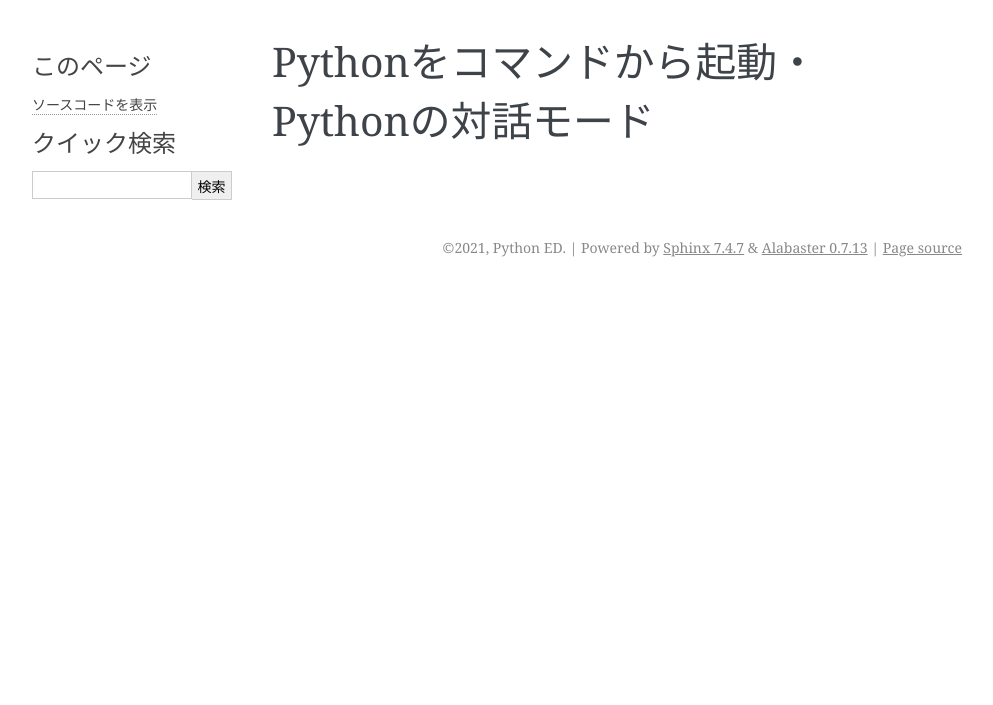
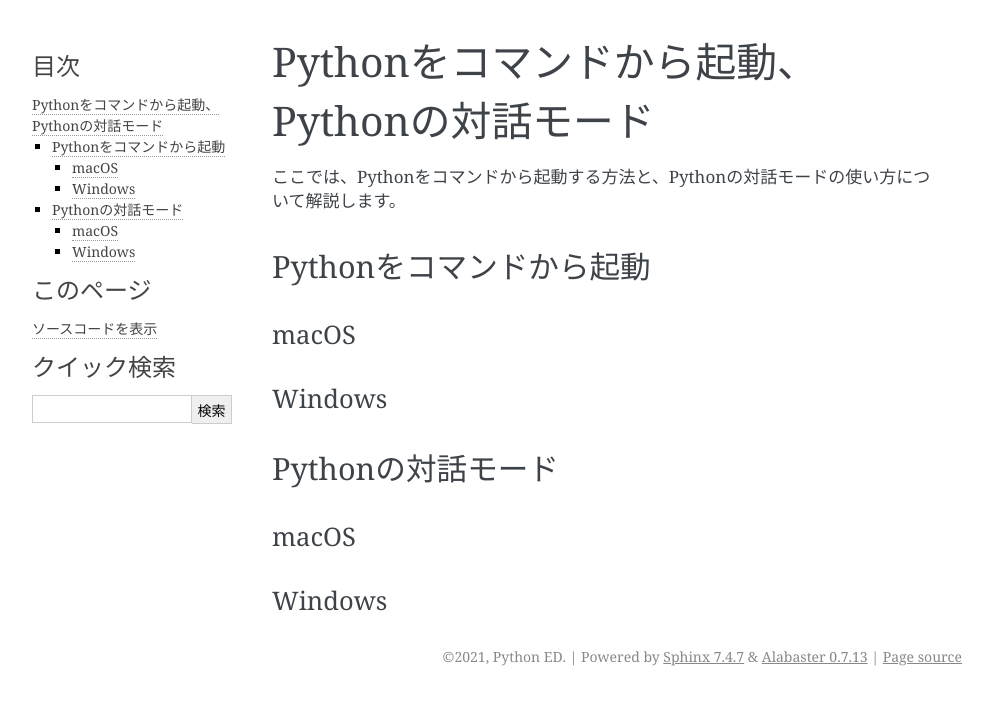
Before and after one commit to python-ed-open-doc/python-starter-guide, a Sphinx documentation site: the page built from source/python-setup/start-up-and-interpreter.md, in a window 1280 px wide. Shown: the top 705 px of the page, without its empty margins (148-1141 px from the left). Built offline with Sphinx 7.4.7, drawn with Linux system fonts in a browser that asks for light colours.

Commit message:
各セクションを追加

```diff
--- a/source/python-setup/start-up-and-interpreter.md
+++ b/source/python-setup/start-up-and-interpreter.md
@@ -1 +1,17 @@
-# Pythonをコマンドから起動・Pythonの対話モード
+(start-up-and-interpreter)=
+
+# Pythonをコマンドから起動、Pythonの対話モード
+
+ここでは、Pythonをコマンドから起動する方法と、Pythonの対話モードの使い方について解説します。
+
+## Pythonをコマンドから起動
+
+### macOS
+
+### Windows
+
+## Pythonの対話モード
+
+### macOS
+
+### Windows
```
